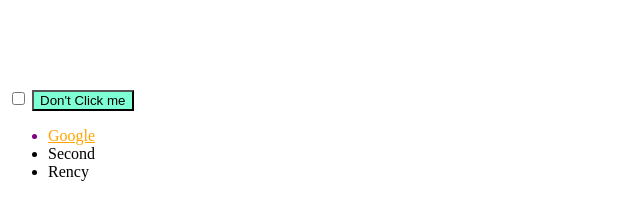
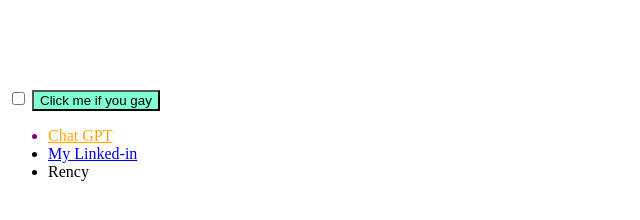
Before and after one commit to rencyyyy/Web-Development, a plain HTML site: page DOM/firstDOMChallenge/index.html in a window 1280 px wide. Shown: the part 310-530 px from the top of the page, without its empty margins (0-640 px from the left). Drawn offline with Linux system fonts and the light colour scheme.

Commit message:
Adding Text Manipulation and Text content Property and also the Manipulating Element's Attributes

```diff
--- a/DOM/firstDOMChallenge/index.html
+++ b/DOM/firstDOMChallenge/index.html
@@ -16,7 +16,7 @@
         <li class="item">
             <a href="https://www.google.com/">Google</a>
         </li>
-        <li class="item">Second</li>
+        <li class="item"><a href="https://facebook.com/">Facebook</a></li>
         <li class="item">Third</li>
     </ul>
 <script src="index.js" charset="UTF-8"></script>
--- a/DOM/firstDOMChallenge/index.js
+++ b/DOM/firstDOMChallenge/index.js
@@ -19,3 +19,16 @@ document.querySelector(".btn").style.backgroundColor = "aquamarine";
 document.querySelector("h1").classList.add("huge-heading");
 document.querySelector("h1").classList.toggle("huge-heading"); // If the class 'heading' is already applied then: Turn it off
 document.querySelector("h1").classList.toggle("huge-heading"); // If the class 'heading' is turned off then: Apply
+
+// Text Manipulation and the Text Content Property
+
+document.querySelector(".btn").textContent = "Click me if you gay"; // instead of using innerHTML (will literally give you all that is inside that elements including any other html tags).
+
+// Manipulating HTML Element's Attributes
+
+document.querySelector("#list a").textContent = "Chat GPT"; // Changing the name of the text from it's original
+document.querySelector("#list a").getAttribute("href"); // Get the FIRST attribute inside the list id because theres a lot of a anchor tag inside the #list so i only get the first one here
+document.querySelector("#list a").setAttribute("href", "https://chatgpt.com/"); // Change the attributes from original (google.com) to (chatgpt.com).
+
+document.querySelectorAll("#list a")[1].textContent = "My Linked-in"; // used querySelectorAll because i wanted to target the second anchor tag.
+document.querySelectorAll("#list a")[1].setAttribute("href", "https://www.linkedin.com/in/rencyd/");
```
